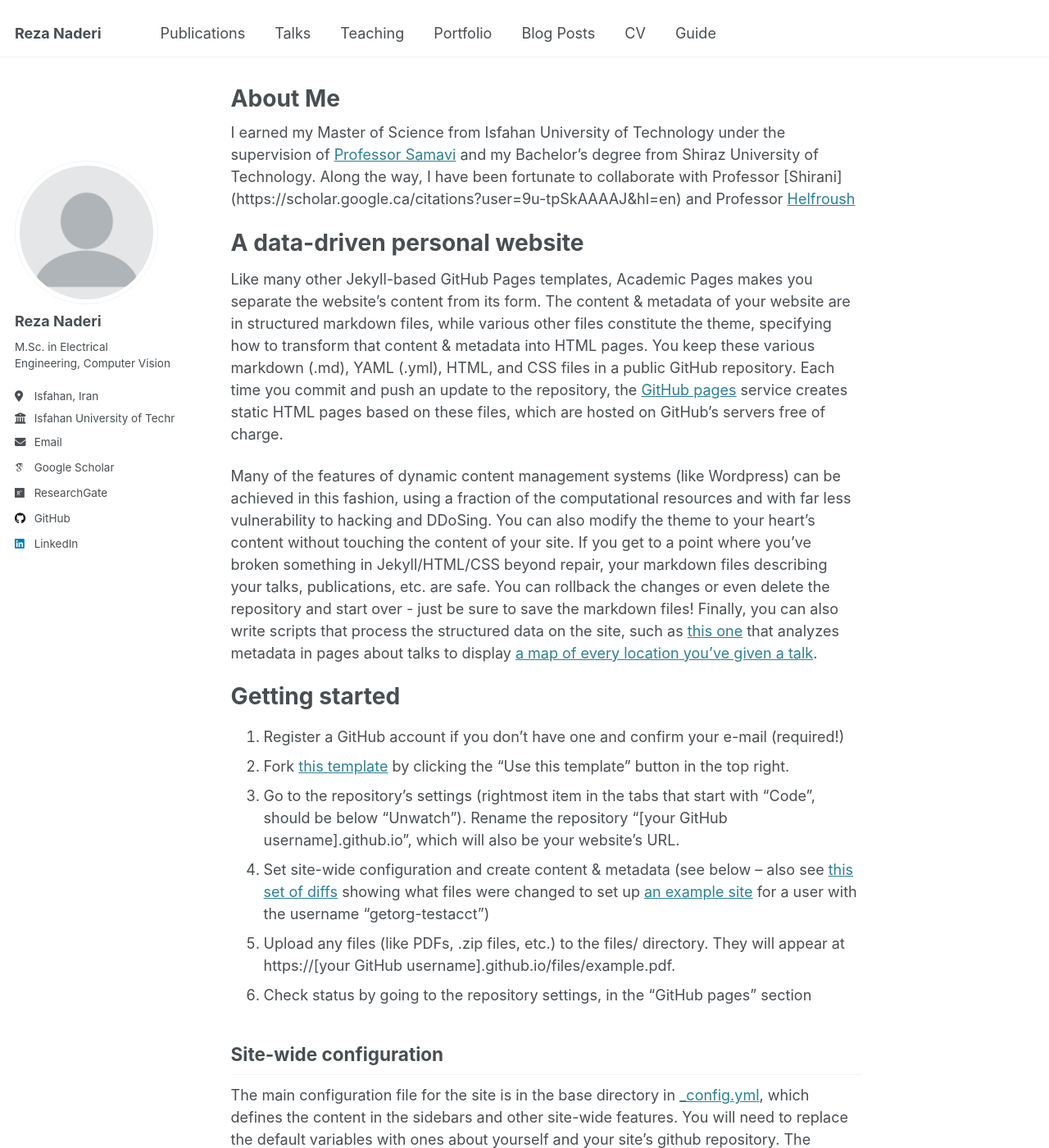
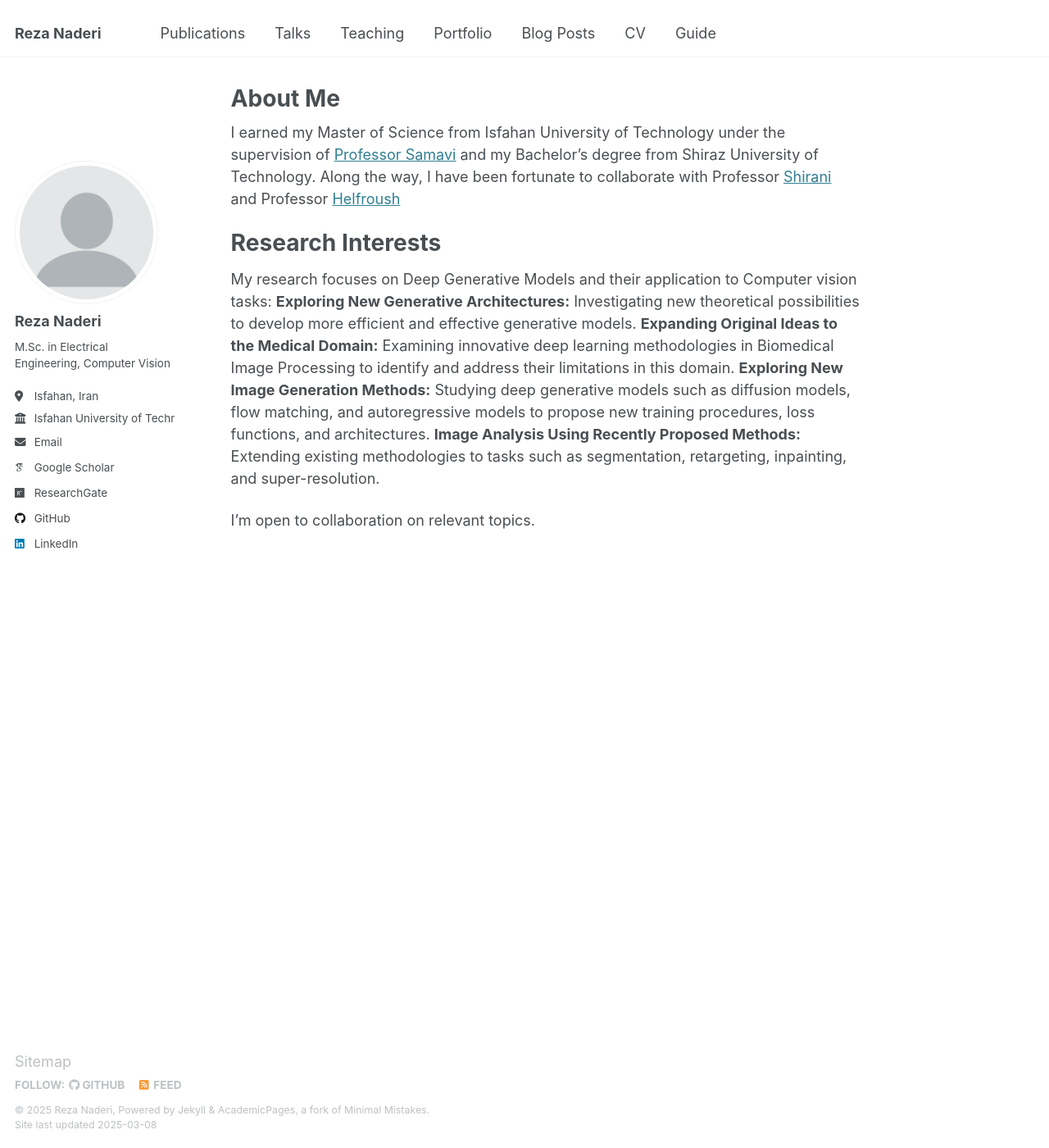
Before and after one commit to mohammadrezanaderi4/mohammadrezanaderi4.github.io, a Jekyll site: the page built from _pages/about.md, in a window 1280 px wide and 1400 px high. Shown: the whole window at 82% size. Built offline with Jekyll 4.4.1, drawn with Linux system fonts in a browser that asks for light colours; some web fonts are replaced; some of the changed text lies outside the part shown.

Commit message:
Update about.md

```diff
--- a/_pages/about.md
+++ b/_pages/about.md
@@ -7,43 +7,14 @@
   - /about.html
 ---
 
-I earned my Master of Science from Isfahan University of Technology under the supervision of [Professor Samavi](https://scholar.google.com/citations?user=Hj3vz2YAAAAJ&hl=en) and my Bachelor’s degree from Shiraz University of Technology. Along the way, I have been fortunate to collaborate with Professor [Shirani] (https://scholar.google.ca/citations?user=9u-tpSkAAAAJ&hl=en) and Professor [Helfroush](https://scholar.google.com/citations?user=JUtmIUMAAAAJ&hl=en)
+I earned my Master of Science from Isfahan University of Technology under the supervision of [Professor Samavi](https://scholar.google.com/citations?user=Hj3vz2YAAAAJ&hl=en) and my Bachelor’s degree from Shiraz University of Technology. Along the way, I have been fortunate to collaborate with Professor [Shirani](https://scholar.google.ca/citations?user=9u-tpSkAAAAJ&hl=en) and Professor [Helfroush](https://scholar.google.com/citations?user=JUtmIUMAAAAJ&hl=en)
 
-A data-driven personal website
+Research Interests
 ======
-Like many other Jekyll-based GitHub Pages templates, Academic Pages makes you separate the website's content from its form. The content & metadata of your website are in structured markdown files, while various other files constitute the theme, specifying how to transform that content & metadata into HTML pages. You keep these various markdown (.md), YAML (.yml), HTML, and CSS files in a public GitHub repository. Each time you commit and push an update to the repository, the [GitHub pages](https://pages.github.com/) service creates static HTML pages based on these files, which are hosted on GitHub's servers free of charge.
+My research focuses on Deep Generative Models and their application to Computer vision tasks:
+**Exploring New Generative Architectures:** Investigating new theoretical possibilities to develop more efficient and effective generative models.
+**Expanding Original Ideas to the Medical Domain:** Examining innovative deep learning methodologies in Biomedical Image Processing to identify and address their limitations in this domain.
+**Exploring New Image Generation Methods:** Studying deep generative models such as diffusion models, flow matching, and autoregressive models to propose new training procedures, loss functions, and architectures.
+**Image Analysis Using Recently Proposed Methods:** Extending existing methodologies to tasks such as segmentation, retargeting, inpainting, and super-resolution.
 
-Many of the features of dynamic content management systems (like Wordpress) can be achieved in this fashion, using a fraction of the computational resources and with far less vulnerability to hacking and DDoSing. You can also modify the theme to your heart's content without touching the content of your site. If you get to a point where you've broken something in Jekyll/HTML/CSS beyond repair, your markdown files describing your talks, publications, etc. are safe. You can rollback the changes or even delete the repository and start over - just be sure to save the markdown files! Finally, you can also write scripts that process the structured data on the site, such as [this one](https://github.com/academicpages/academicpages.github.io/blob/master/talkmap.ipynb) that analyzes metadata in pages about talks to display [a map of every location you've given a talk](https://academicpages.github.io/talkmap.html).
-
-Getting started
-======
-1. Register a GitHub account if you don't have one and confirm your e-mail (required!)
-1. Fork [this template](https://github.com/academicpages/academicpages.github.io) by clicking the "Use this template" button in the top right.
-1. Go to the repository's settings (rightmost item in the tabs that start with "Code", should be below "Unwatch"). Rename the repository "[your GitHub username].github.io", which will also be your website's URL.
-1. Set site-wide configuration and create content & metadata (see below -- also see [this set of diffs](http://archive.is/3TPas) showing what files were changed to set up [an example site](https://getorg-testacct.github.io) for a user with the username "getorg-testacct")
-1. Upload any files (like PDFs, .zip files, etc.) to the files/ directory. They will appear at https://[your GitHub username].github.io/files/example.pdf.
-1. Check status by going to the repository settings, in the "GitHub pages" section
-
-Site-wide configuration
-------
-The main configuration file for the site is in the base directory in [_config.yml](https://github.com/academicpages/academicpages.github.io/blob/master/_config.yml), which defines the content in the sidebars and other site-wide features. You will need to replace the default variables with ones about yourself and your site's github repository. The configuration file for the top menu is in [_data/navigation.yml](https://github.com/academicpages/academicpages.github.io/blob/master/_data/navigation.yml). For example, if you don't have a portfolio or blog posts, you can remove those items from that navigation.yml file to remove them from the header.
-
-Create content & metadata
-------
-For site content, there is one markdown file for each type of content, which are stored in directories like _publications, _talks, _posts, _teaching, or _pages. For example, each talk is a markdown file in the [_talks directory](https://github.com/academicpages/academicpages.github.io/tree/master/_talks). At the top of each markdown file is structured data in YAML about the talk, which the theme will parse to do lots of cool stuff. The same structured data about a talk is used to generate the list of talks on the [Talks page](https://academicpages.github.io/talks), each [individual page](https://academicpages.github.io/talks/2012-03-01-talk-1) for specific talks, the talks section for the [CV page](https://academicpages.github.io/cv), and the [map of places you've given a talk](https://academicpages.github.io/talkmap.html) (if you run this [python file](https://github.com/academicpages/academicpages.github.io/blob/master/talkmap.py) or [Jupyter notebook](https://github.com/academicpages/academicpages.github.io/blob/master/talkmap.ipynb), which creates the HTML for the map based on the contents of the _talks directory).
-
-**Markdown generator**
-
-The repository includes [a set of Jupyter notebooks](https://github.com/academicpages/academicpages.github.io/tree/master/markdown_generator
-) that converts a CSV containing structured data about talks or presentations into individual markdown files that will be properly formatted for the Academic Pages template. The sample CSVs in that directory are the ones I used to create my own personal website at stuartgeiger.com. My usual workflow is that I keep a spreadsheet of my publications and talks, then run the code in these notebooks to generate the markdown files, then commit and push them to the GitHub repository.
-
-How to edit your site's GitHub repository
-------
-Many people use a git client to create files on their local computer and then push them to GitHub's servers. If you are not familiar with git, you can directly edit these configuration and markdown files directly in the github.com interface. Navigate to a file (like [this one](https://github.com/academicpages/academicpages.github.io/blob/master/_talks/2012-03-01-talk-1.md) and click the pencil icon in the top right of the content preview (to the right of the "Raw | Blame | History" buttons). You can delete a file by clicking the trashcan icon to the right of the pencil icon. You can also create new files or upload files by navigating to a directory and clicking the "Create new file" or "Upload files" buttons.
-
-Example: editing a markdown file for a talk
-![Editing a markdown file for a talk](/images/editing-talk.png)
-
-For more info
-------
-More info about configuring Academic Pages can be found in [the guide](https://academicpages.github.io/markdown/), the [growing wiki](https://github.com/academicpages/academicpages.github.io/wiki), and you can always [ask a question on GitHub](https://github.com/academicpages/academicpages.github.io/discussions). The [guides for the Minimal Mistakes theme](https://mmistakes.github.io/minimal-mistakes/docs/configuration/) (which this theme was forked from) might also be helpful.
+I’m open to collaboration on relevant topics.
```
